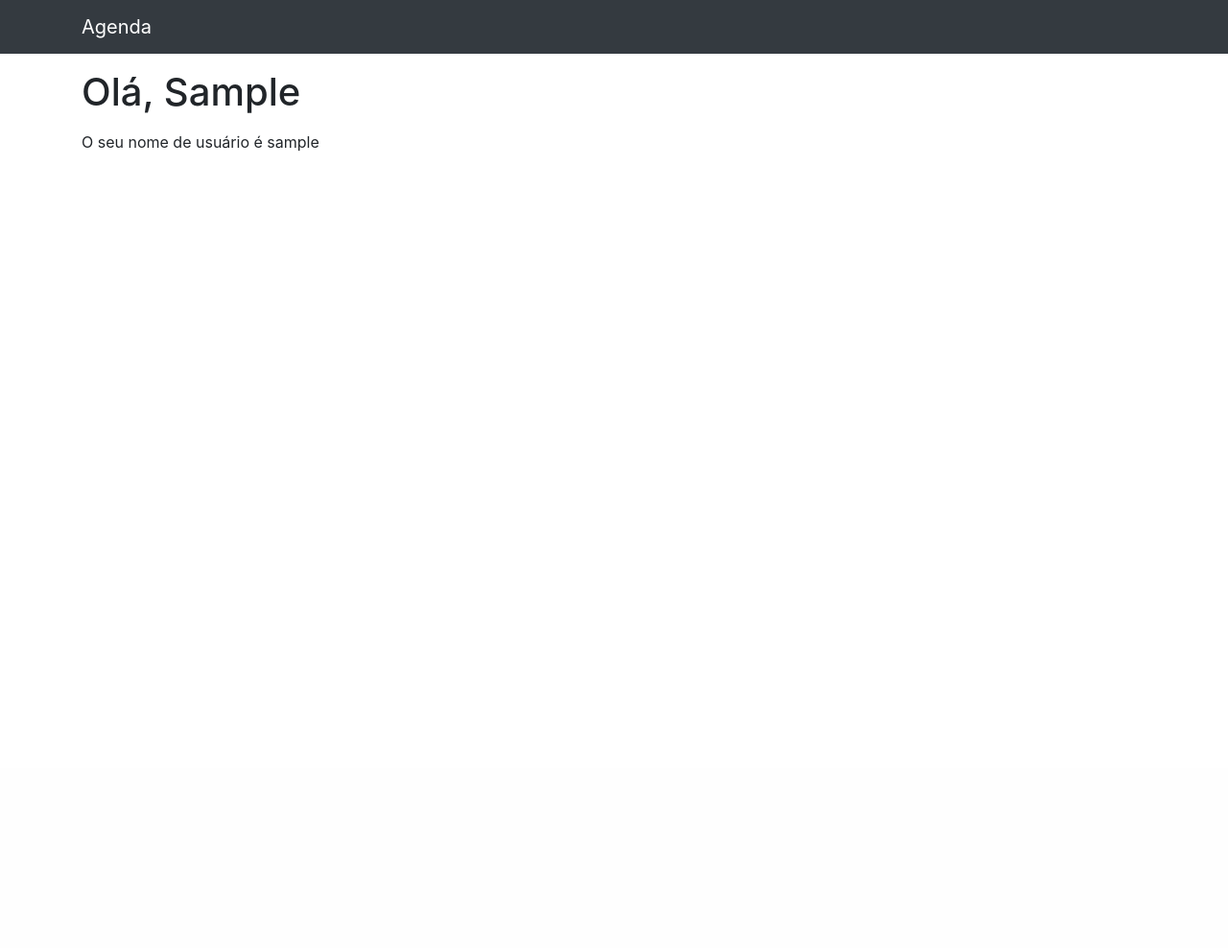
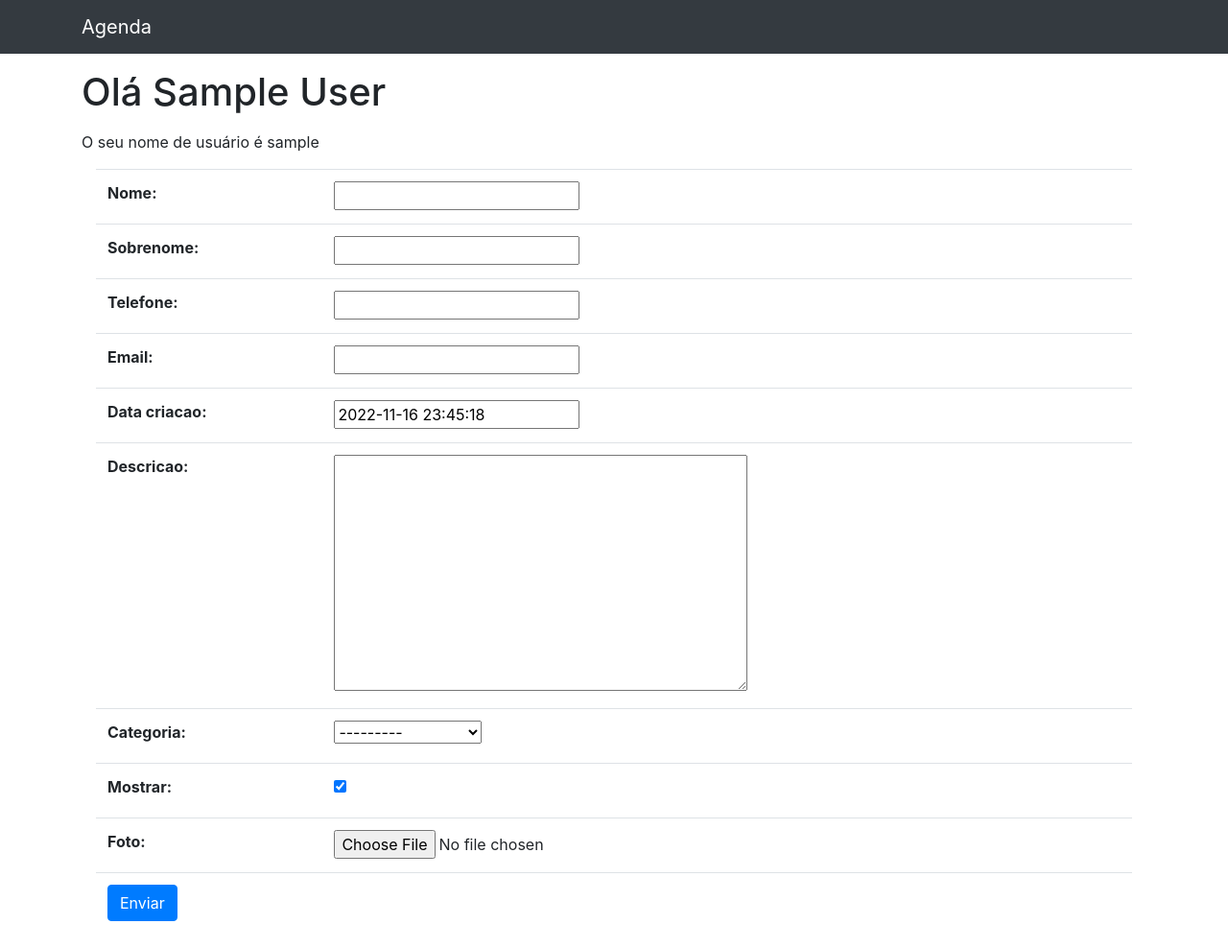
Before and after one commit to Cley-gabriel/Projeto_agenda_django, a Django app: page /accounts/dashboard/ in a window 1280 px wide. Shown: the whole page at 96% size. Before the commit the page ends 158 px from the top, so only its background shows below. Run offline with Django 3.2, Linux system fonts and the light colour scheme; a user stored in the database is signed in; tables that the repository leaves empty hold one stand-in row (values such as "Sample post"); some libraries are stand-ins or nearby versions.

Commit message:
Criação dos formulários

```diff
--- a/accounts/templates/accounts/dashboard.html
+++ b/accounts/templates/accounts/dashboard.html
@@ -1,11 +1,25 @@
 {% extends 'base.html' %}
 
-{% block titulo %} Dashboard {{user}} | {% endblock %}
+{% block titulo %} Dashboard de {{user}} | {% endblock %}
 
 {% block conteudo %}
-<h1 class="mt-3 mb-3">Olá, {{user.first_name}} </h1>
-    {% include 'parciais/_messages.html' %}
+<h1 class="mt-3 mb-3">Olá {{ user.first_name }} {{ user.last_name }} </h1>
+{% include 'parciais/_messages.html' %}
 <p>
     O seu nome de usuário é {{user}}
 </p>
+
+<div class="container">
+    <form action="{% url 'dashboard' %}" method="POST" enctype="multipart/form-data">
+        <table class="table">
+            {{ form }}
+            <tr>
+                <td colspan="2">
+                    <button type="submit" class="btn btn-primary">Enviar</button>
+                </td>
+            </tr>
+        </table>
+    </form>
+
+</div>
 {% endblock %}
--- a/contatos/templates/contatos/index.html
+++ b/contatos/templates/contatos/index.html
@@ -3,7 +3,11 @@
 {%block conteudo%}
     <h1 class="mt-5">Minha agenda</h1>
 
-    <table class="table">
+    <table class="table"
+        style="border: 1px solid white;
+              border-collapse: collapse;
+              background-color: #DCDCDC;
+              border-radius: 10px;">
       <thead>
         <tr>
           <th>ID</th>
```
